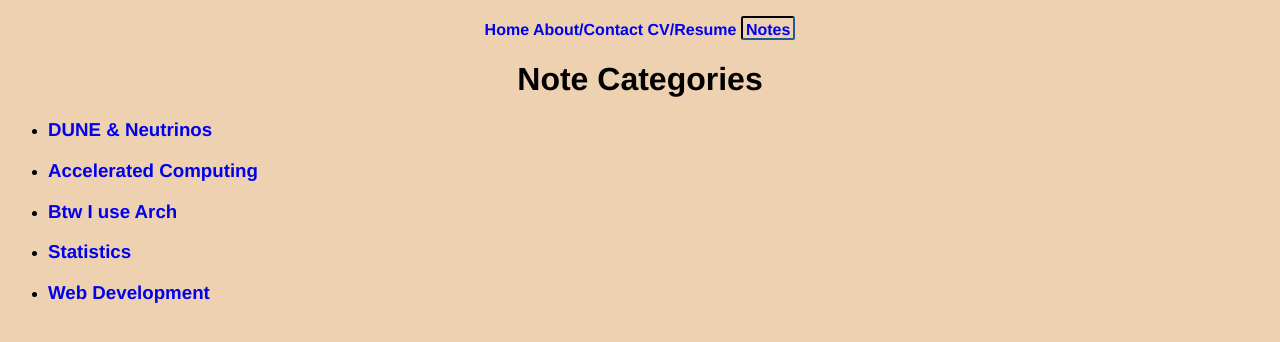
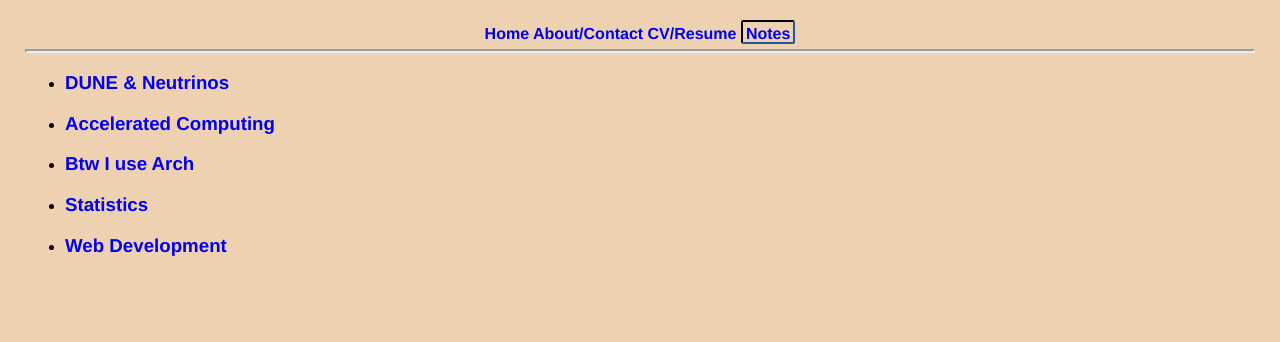
Before and after one commit to thaihangchung7/thaihangchung7.github.io, a Jekyll site: the page built from notes.html, in a window 1280 px wide. Shown: the top 342 px of the page. Built offline with Jekyll 4.4.1, drawn with Linux system fonts in a browser that asks for light colours.

Commit message:
Removed headers and added current borders

```diff
--- a/_layouts/default.html
+++ b/_layouts/default.html
@@ -15,6 +15,7 @@ h4 {text-align: center}
   <body>
 
     <h4> {% include navigation.html %} </h4>
+    <hr></hr>
 
     <p>
     {{ content }}
--- a/_layouts/notes.html
+++ b/_layouts/notes.html
@@ -11,6 +11,7 @@ h4 {text-align: center}
         src="https://cdnjs.cloudflare.com/ajax/libs/mathjax/2.7.0/MathJax.js?config=TeX-AMS_CHTML"></script>
 
 <h1>{{ page.title }}</h1>
+
 <body>
      {{ content }}
 </body>
--- a/_sass/main.scss
+++ b/_sass/main.scss
@@ -25,7 +25,19 @@ a:hover::after {
 
 body {
   font-family: Helvetica;
+  margin: 25px;
 }
+
+hr {
+  border-width: 2px;
+  margin-top: -15px;
+}
+
+/* tabled notes list? */
+#menu ul {
+  display: block;
+}
+
 
 .fullname {
   max-width: 255px;
--- a/notes.html
+++ b/notes.html
@@ -2,8 +2,8 @@
 layout: default
 title: Category
 ---
-<h1>Note Categories</h1>
 
+<div id="menu">
 <ul>
   {% for notes in site.notes %}
     <li>
@@ -11,3 +11,4 @@ title: Category
     </li>
   {% endfor %}
 </ul>
+</div>
```
Also changed, not shown: about.md (+1 -1 lines), cv.md (+0 -1 lines).
